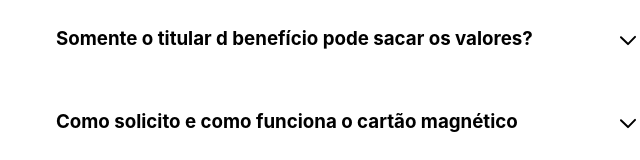
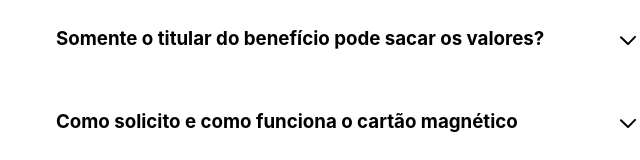
Before and after one commit to amaliabeatrisz/agibank3, a plain HTML site: page index.html in a window 1280 px wide. Shown: the part 4033-4193 px from the top of the page, 454-1094 px from the left. Drawn offline with nearby package versions, Linux system fonts and the light colour scheme.

Commit message:
Update index.html

```diff
--- a/index.html
+++ b/index.html
@@ -170,7 +170,7 @@
 
             <div class="question2">
                 <div class="question-header h2" onclick="faqDrop2()">
-                    <h3>Somente o titular d benefício pode sacar os valores?</h3>
+                    <h3>Somente o titular do benefício pode sacar os valores?</h3>
                     <img src="assets/img/seta.svg" alt="">
                 </div>
                 <div class="question-body b2">
```
